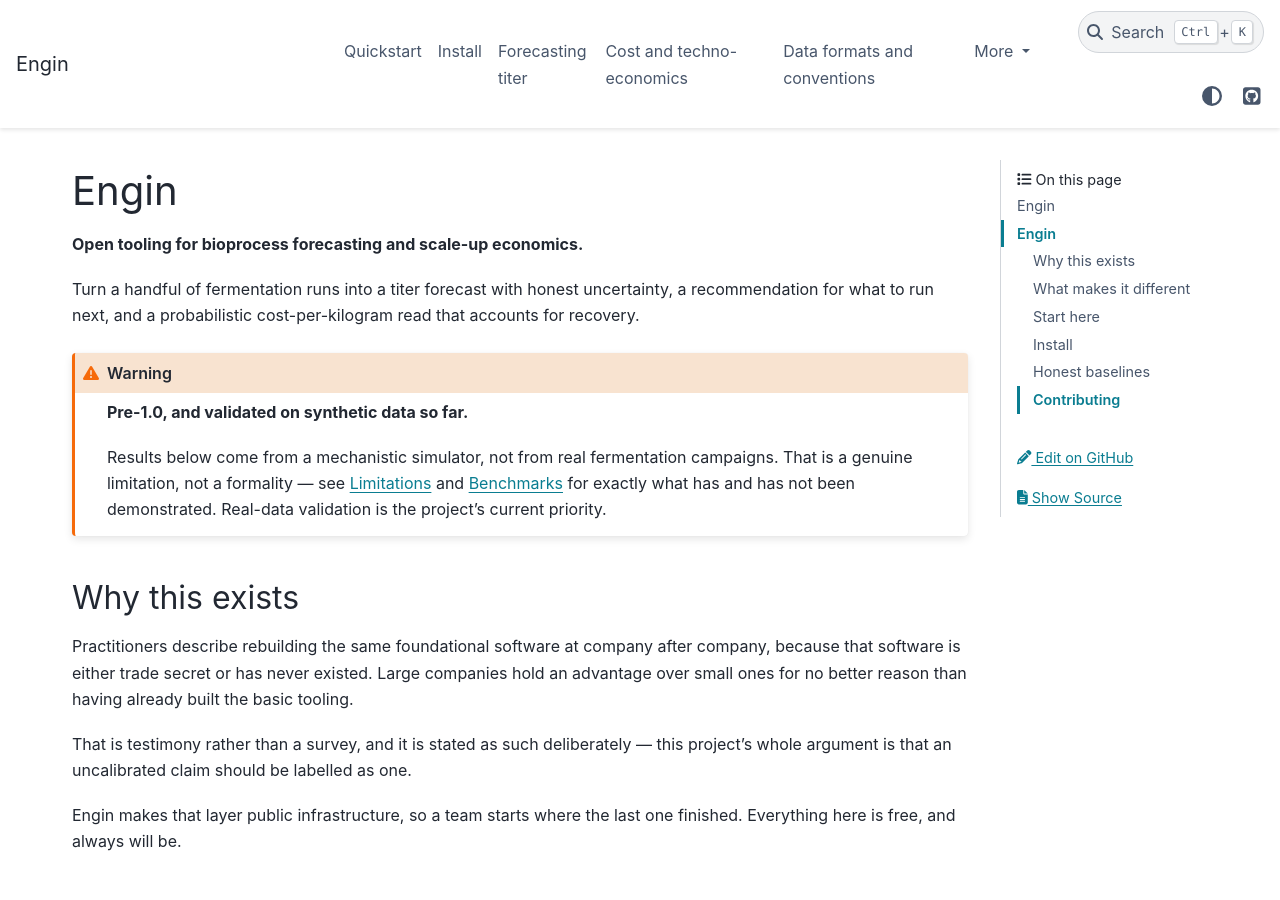
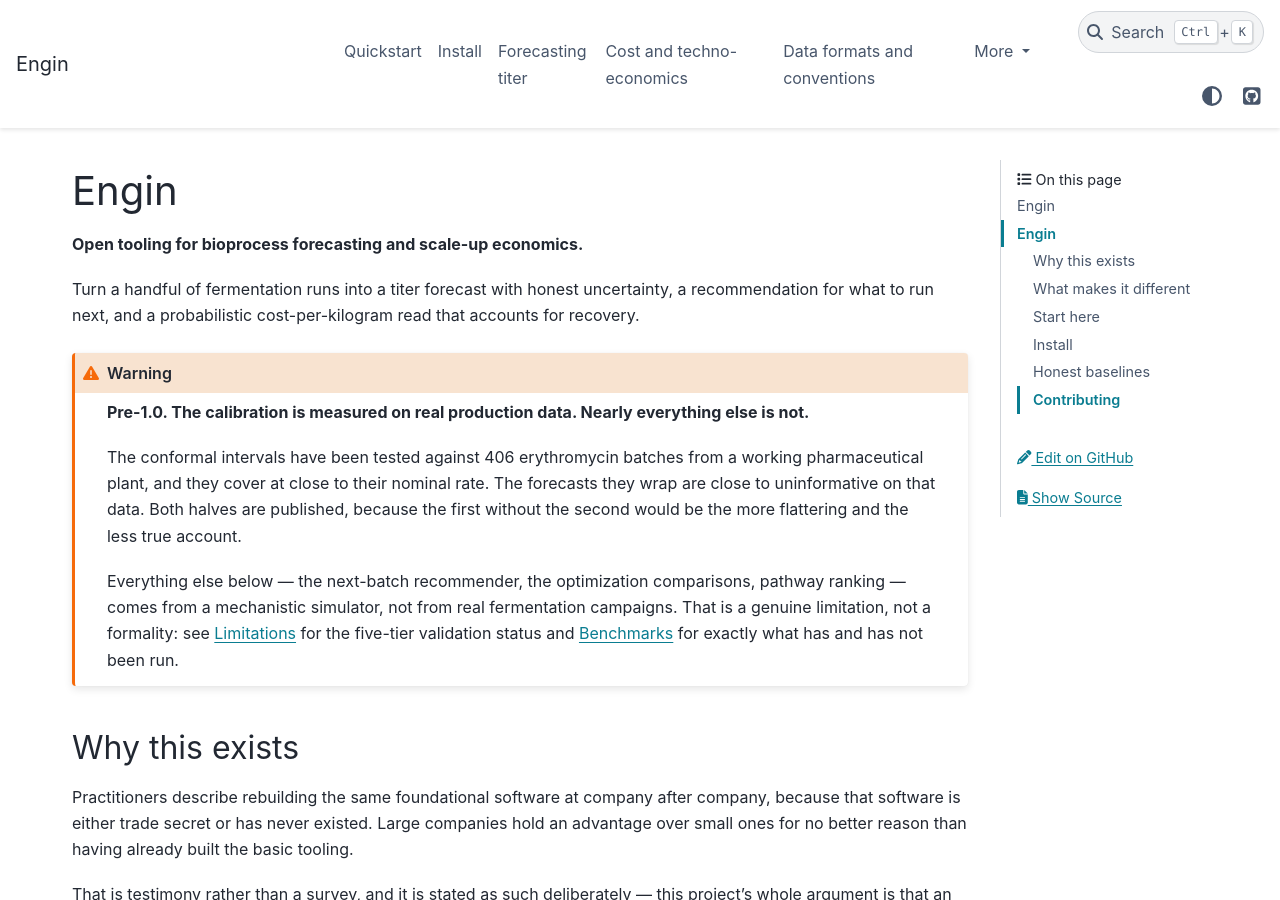
Before and after one commit to enginbio/engin-suite, a Sphinx documentation site: the page built from docs/index.md, in a window 1280 px wide and 900 px high. Built offline with Sphinx 7.4.7 and the PyData theme 0.15.4, drawn with Linux system fonts in a browser that asks for light colours; some of the changed text lies outside the part shown.

Commit message:
Say what the front page's validation status actually is
Two claims on docs/index.md that the rest of the site contradicts.

**The warning said results come from a simulator "not from real fermentation
campaigns".** Three places disagree: index.md's own line 112 ("measured -- on
406 industrial batches and on the simulator"), limitations.md ("Tier 3 is now
measured"), and methods/real-data-calibration.md, which reports coverage
0.886-0.909 on 406 erythromycin batches from a working plant.

Rewritten to the split that is true: the calibration is measured on real
production data and holds; the forecasts it wraps are close to uninformative
there; everything else is simulator-only. The unflattering half is kept,
since that is what the warning is for -- a page claiming honest uncertainty
should not round its own validation status upward, and it also should not
round it downward, which is what this was doing.

**"Three of those are implemented today" was right when written and is not
now.** Of the four baselines the paragraph names, RSM was the only one built.
#137 has since landed pathway ranking, so it is two: RSM for optimization and
step-count for pathway ranking. BioSTEAM and "just use E. coli" are not
built.

Named rather than counted, so the next drift appears in the diff instead of
inside a number. The other two `implemented` rows in the benchmarks table are
random-batch and sequential RSM, neither of which the front page names, and
sequential RSM is the same RSM baseline again -- which is part of how a count
drifted twice.

Closes #147. Closes #149.

Co-Authored-By: Claude Opus 5 <noreply@anthropic.com>
Signed-off-by: David Baugher <dbaugher>

````diff
--- a/docs/index.md
+++ b/docs/index.md
@@ -57,13 +57,20 @@ adr/index
 Turn a handful of fermentation runs into a titer forecast with honest uncertainty, a recommendation for what to run next, and a probabilistic cost-per-kilogram read that accounts for recovery.
 
 ```{warning}
-**Pre-1.0, and validated on synthetic data so far.**
+**Pre-1.0. The calibration is measured on real production data. Nearly
+everything else is not.**
 
-Results below come from a mechanistic simulator, not from real fermentation
-campaigns. That is a genuine limitation, not a formality — see
-[Limitations](limitations) and [Benchmarks](benchmarks) for exactly what has
-and has not been demonstrated. Real-data validation is the project's current
-priority.
+The conformal intervals have been tested against 406 erythromycin batches from a
+working pharmaceutical plant, and they cover at close to their nominal rate. The
+forecasts they wrap are close to uninformative on that data. Both halves are
+published, because the first without the second would be the more flattering and
+the less true account.
+
+Everything else below — the next-batch recommender, the optimization
+comparisons, pathway ranking — comes from a mechanistic simulator, not from real
+fermentation campaigns. That is a genuine limitation, not a formality: see
+[Limitations](limitations) for the five-tier validation status and
+[Benchmarks](benchmarks) for exactly what has and has not been run.
 ```
 
 ## Why this exists
@@ -130,7 +137,7 @@ Requires Python 3.10+. See [Install](install) for extras and the reasoning.
 
 The commitment is that every claim is benchmarked against the simpler thing it says it beats — plain DoE/RSM for optimization, BioSTEAM for techno-economics, step-count heuristics for pathway ranking, "just use *E. coli*" for host selection.
 
-**Three of those are implemented today**, and that sentence used to be written as though all of them were. [Benchmarks](benchmarks) marks which is which, because a page promising honest baselines is the last place to overstate what has been run.
+**Two of those are implemented today** — RSM for optimization, and step-count for pathway ranking. BioSTEAM and "just use *E. coli*" are not built. That sentence used to be written as though all four were, and then as though three were; naming them rather than counting them is so the next drift shows up in the diff instead of hiding inside a number. [Benchmarks](benchmarks) marks which is which, because a page promising honest baselines is the last place to overstate what has been run.
 
 **The first real baseline beat us, twice.** A textbook response surface proposes better designs than Engin's GP with expected improvement on 18 of 20 seeds — and its OLS prediction interval lands closer to nominal coverage than our conformal one, 17% narrower. <!-- not-a-claim: measured on our own simulator; see the benchmarks page --> Both results are at the top of the [benchmarks](benchmarks) page rather than in a footnote, with what they do and don't settle.
 
````
